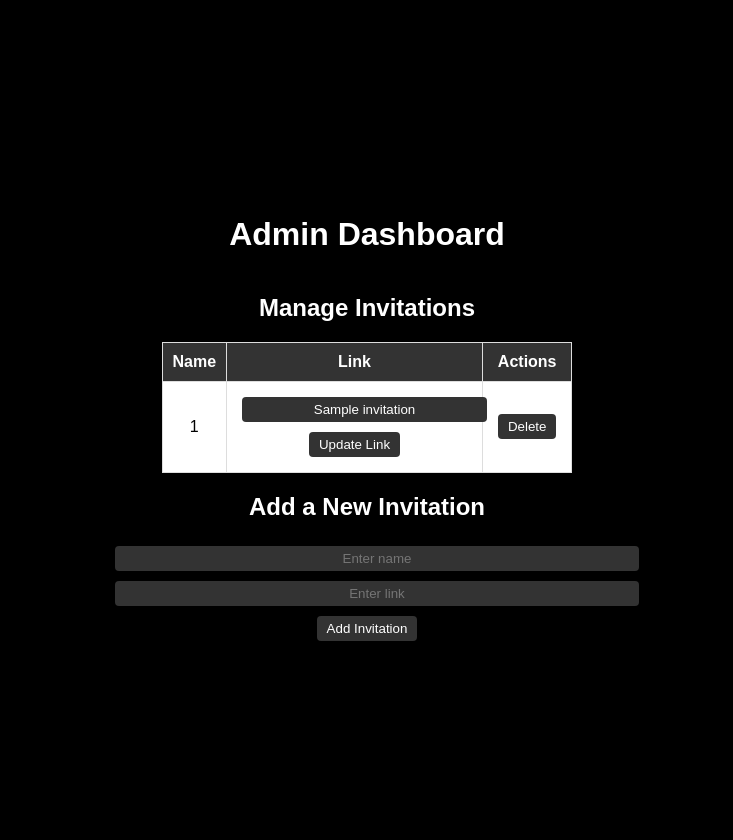
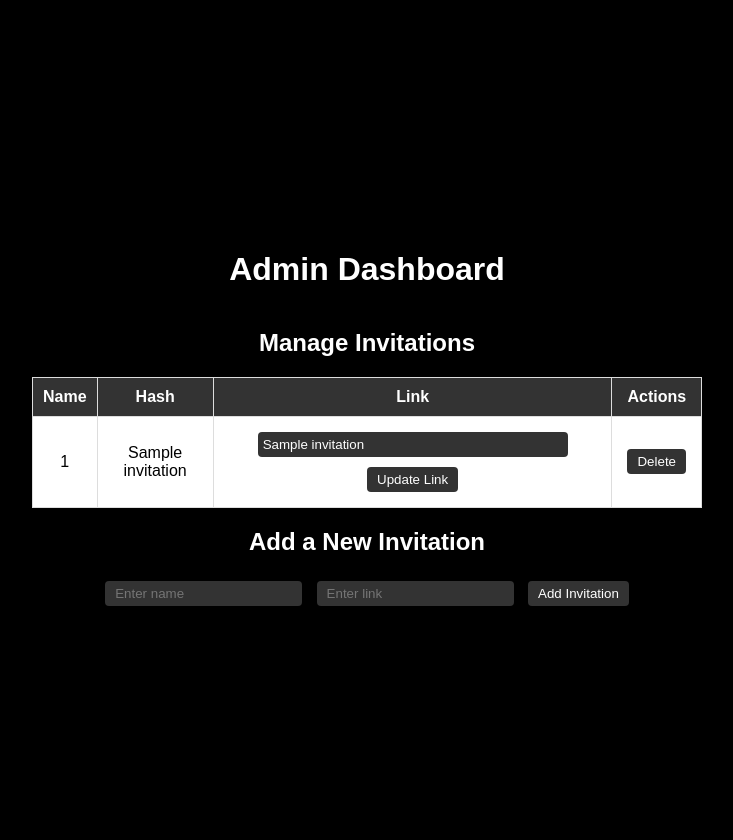
Before and after one commit to ibphantom/UniqueInvite, a Flask app: template app/templates/admin_dashboard.html in a window 1280 px wide. Shown: the whole page, without its empty margins (273-1006 px from the left). Run offline with Flask 3, Linux system fonts and the light colour scheme; the template is opened without the code that fills it: most values are stand-ins (such as "Sample title", 1, 10 or a date in 2020).

Commit message:
Update admin_dashboard.html

```diff
--- a/app/templates/admin_dashboard.html
+++ b/app/templates/admin_dashboard.html
@@ -19,7 +19,7 @@
             height: 100vh;
         }
         table {
-            width: 80%; /* Adjust width for larger content */
+            width: 90%; /* Adjust width for larger content */
             margin: 0 auto;
             border-collapse: collapse;
             background-color: white; /* White background for the table */
@@ -48,10 +48,11 @@
         input[type="submit"]:hover {
             background-color: #555;
         }
-        input[type="text"] {
-            width: 100%; /* Wider input field to accommodate long URLs */
+        input[type="text"].link-input {
+            width: auto; /* Auto width to adapt to content */
+            min-width: 300px; /* Set a minimum width */
             padding: 5px;
-            text-align: center; /* Center text inside the input box */
+            text-align: left; /* Left align for long URLs */
         }
         h1, h2 {
             color: white;
@@ -59,6 +60,21 @@
     </style>
 
     <script>
+        // Adjust the link input width based on the longest link
+        window.addEventListener("load", function () {
+            const inputs = document.querySelectorAll("input.link-input");
+            let maxWidth = 0;
+
+            inputs.forEach(input => {
+                const length = input.value.length;
+                maxWidth = Math.max(maxWidth, length * 8); // Approx. character width
+            });
+
+            inputs.forEach(input => {
+                input.style.width = maxWidth + "px"; // Set all inputs to the max width
+            });
+        });
+
         // Logout the admin when the window is closed or refreshed
         window.addEventListener("beforeunload", function () {
             // Send a request to log out when the window is closed
@@ -75,23 +91,25 @@
 
         <table>
             <tr>
-                <th>Name</th> <!-- Removed Name Hash column -->
+                <th>Name</th> <!-- Name column -->
+                <th>Hash</th> <!-- Hash column -->
                 <th>Link</th>
                 <th>Actions</th>
             </tr>
             {% for invitation in invitations %}
             <tr>
                 <td>{{ invitation[0] }}</td> <!-- Name column -->
+                <td>{{ invitation[1] }}</td> <!-- Hash column -->
                 <td>
                     <form method="POST" action="/edit_invitation">
-                        <input type="hidden" name="name_hash" value="{{ invitation[0] }}">
-                        <input type="text" name="link" value="{{ invitation[1] }}" required> <!-- Full link input -->
+                        <input type="hidden" name="name_hash" value="{{ invitation[1] }}">
+                        <input type="text" name="link" value="{{ invitation[2] }}" class="link-input" required> <!-- Dynamic width link input -->
                         <input type="submit" value="Update Link">
                     </form>
                 </td>
                 <td>
                     <form method="POST" action="/delete_invitation">
-                        <input type="hidden" name="name_hash" value="{{ invitation[0] }}">
+                        <input type="hidden" name="name_hash" value="{{ invitation[1] }}">
                         <input type="submit" value="Delete">
                     </form>
                 </td>
```
